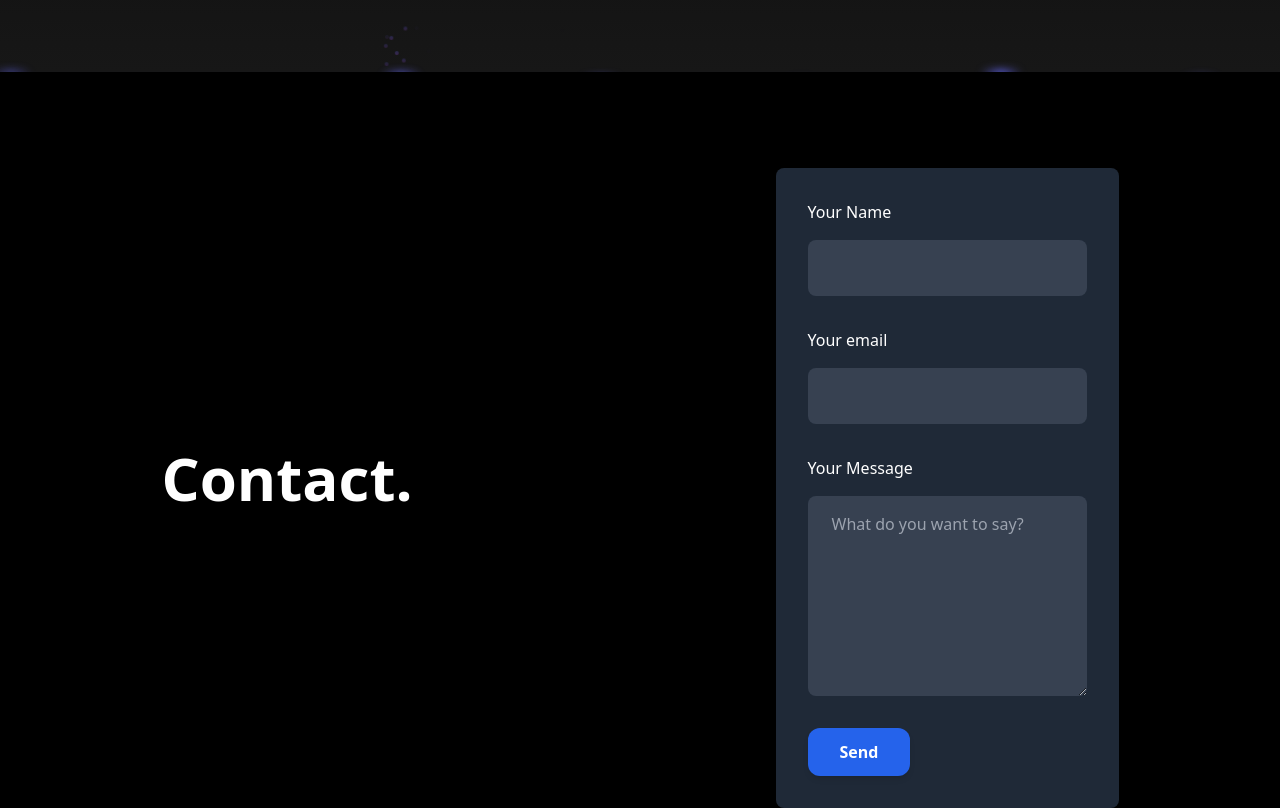
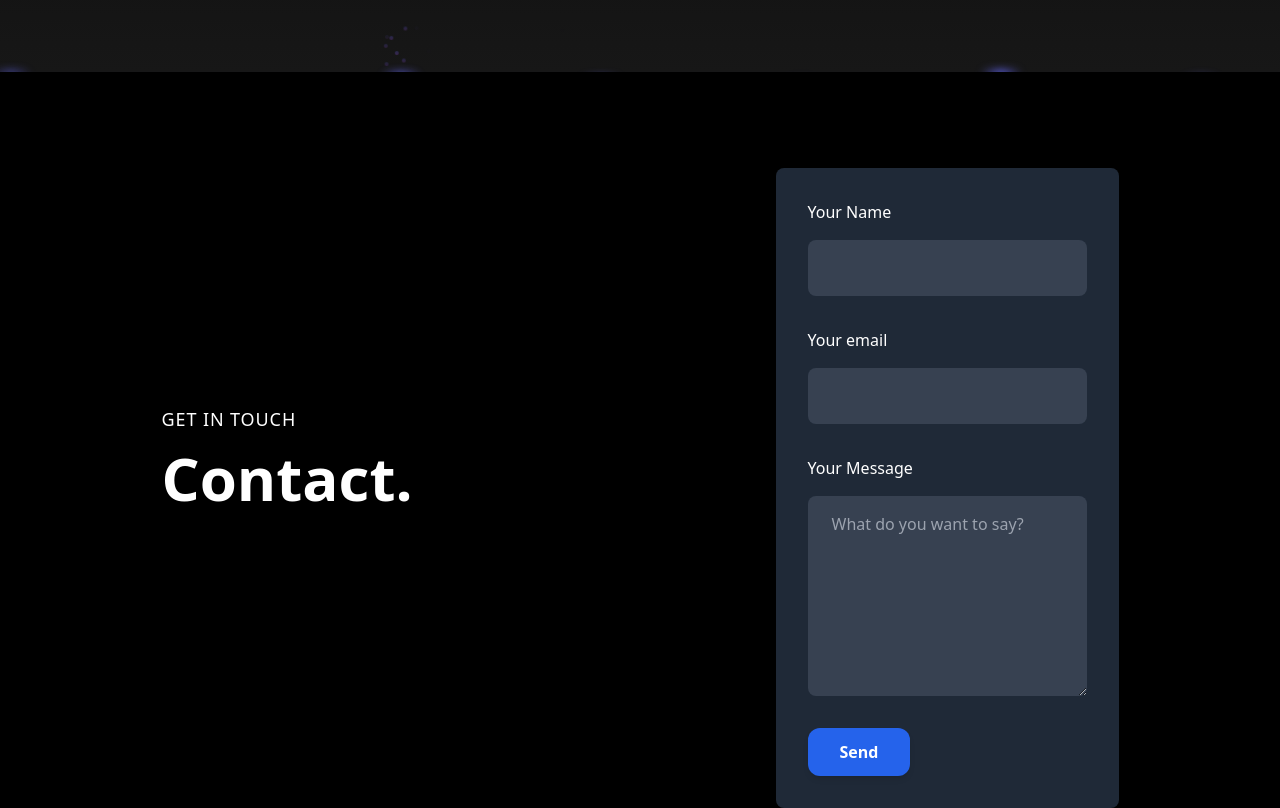
Before and after one commit to ishan-26/homepage, a React (Vite) app: page / in a window 1280 px wide. Shown: the part 5648-6456 px from the top of the page. Built offline with nearby package versions, Linux system fonts and the light colour scheme.

Commit message:
Update Contact.jsx

```diff
--- a/src/components/Contact.jsx
+++ b/src/components/Contact.jsx
@@ -61,7 +61,7 @@ const Contact = () => {
 
   return (
     <div className="xl:mt-12 flex xl:flex-row flex-col-reverse gap-10 overflow-hidden">
-      <div className="flex flex-col justify-center items-start max-w-5xl mx-auto">
+      <div className="flex flex-col justify-center items-start max-w-5xl text-white mx-auto">
         <p className={styles.sectionSubText}>Get in touch</p>
         <h3 className={styles.sectionHeadText}>Contact.</h3>
       </div>
```
